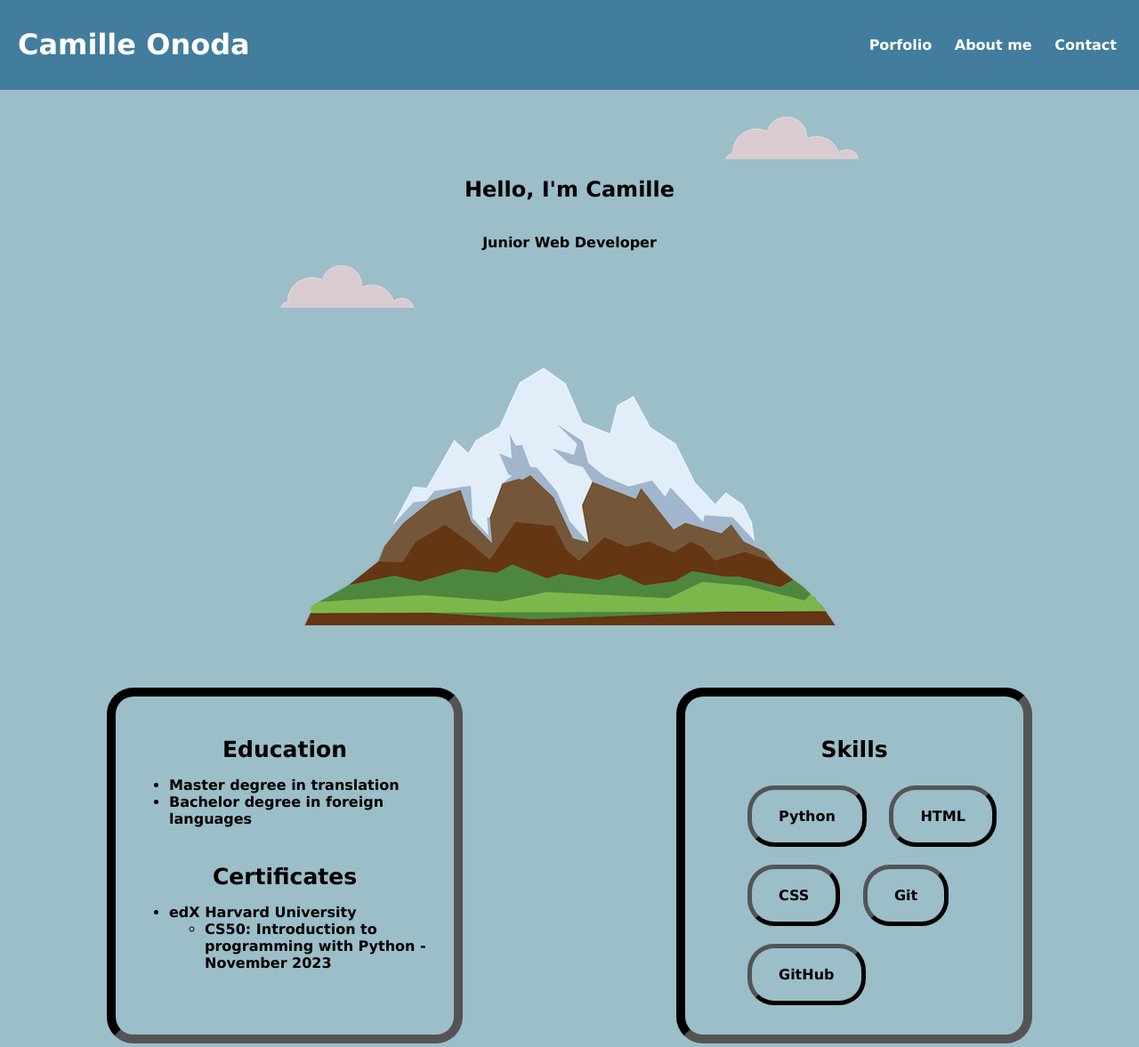
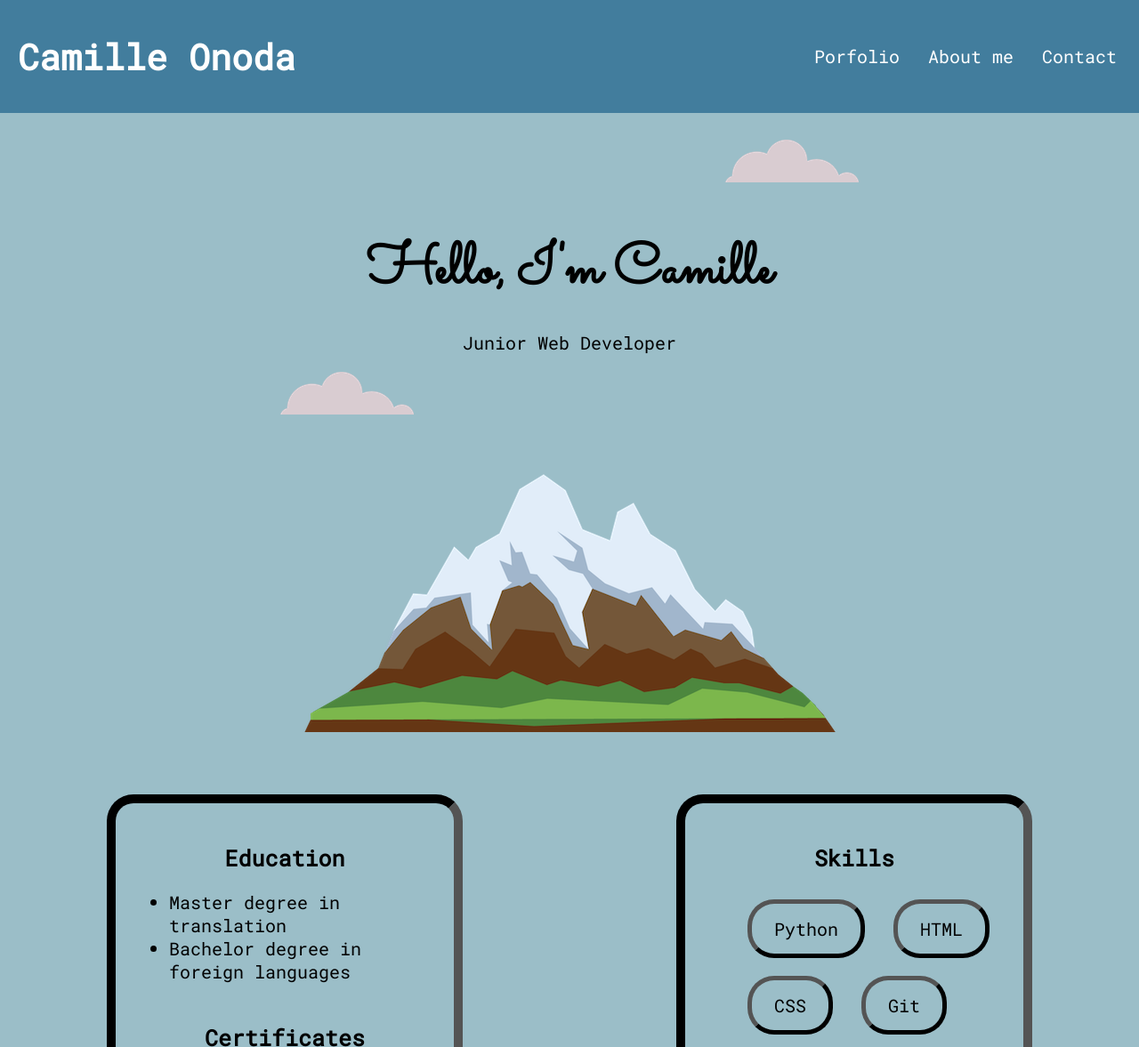
Before and after one commit to CamilleOnoda/100_days_Python, a plain HTML site: page Day_56/my-personal-site/templates/index.html in a window 1280 px wide. Shown: the top 1177 px of the page at 89% size. Drawn offline with Linux system fonts and the light colour scheme.

Commit message:
Change the font and font size of the body and h2

```diff
--- a/Day_56/my-personal-site/static/style.css
+++ b/Day_56/my-personal-site/static/style.css
@@ -5,8 +5,8 @@
 body {
     display: flex;
     flex-direction: column;
-    font-family: 'Playpen Sans', Verdana, sans-serif, cursive;
-    font-weight: 800;
+    font-family: 'Roboto Mono', monospace;
+    font-size: 20px;
     margin: 0;
 }
 
@@ -30,6 +30,12 @@ header {
 
 h1 {
     padding-left: 10px;
+}
+
+h2 {
+    font-family: 'Sacramento', cursive;
+    font-size: 4rem;
+    margin-bottom: 0;
 }
 
 h3 {
@@ -91,7 +97,7 @@ a:link {
     border-radius: 30px;
     text-align: center;
     margin: 10px;
-    padding: 20px 30px;
+    padding: 15px 25px;
     list-style-type: none;
 }
 
```
